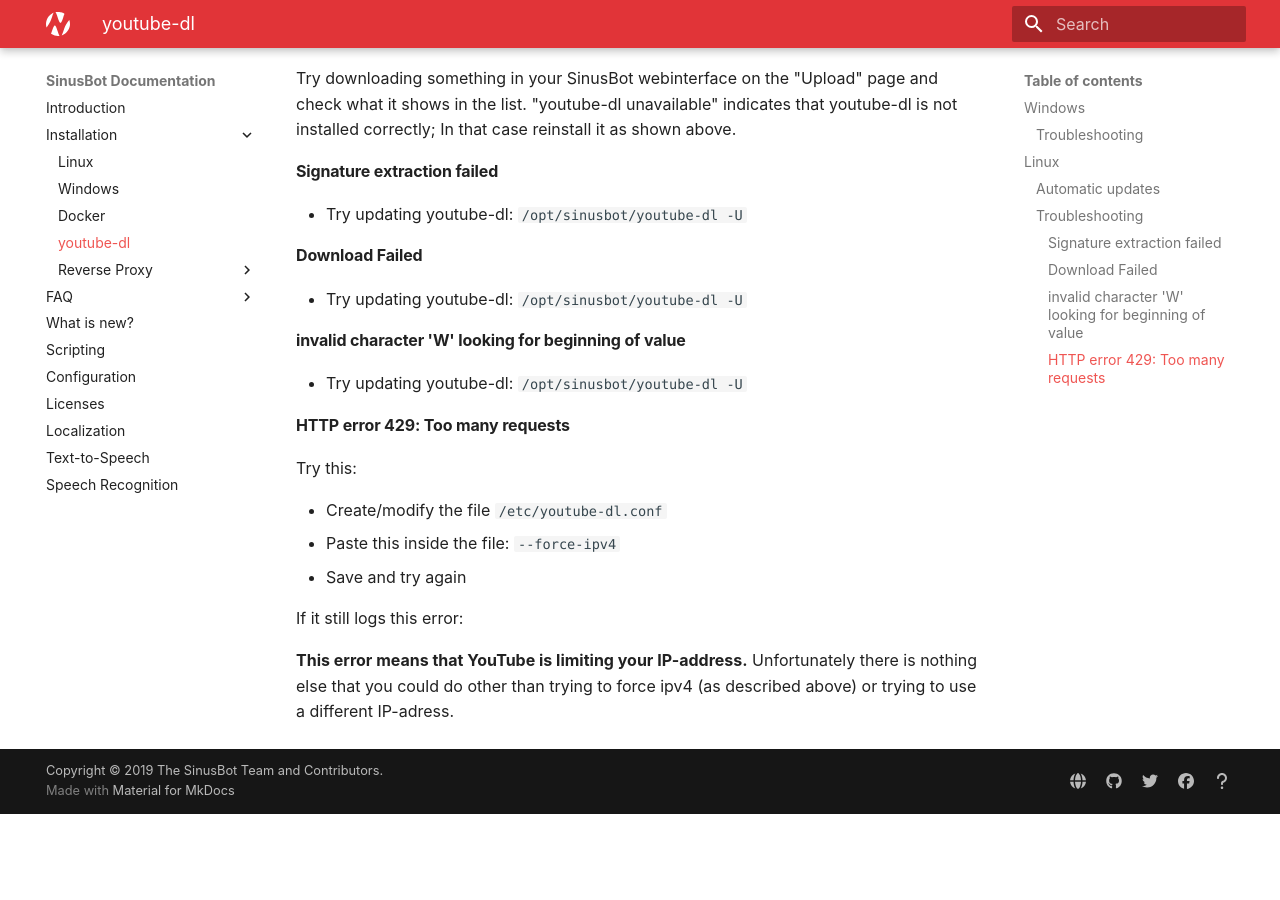
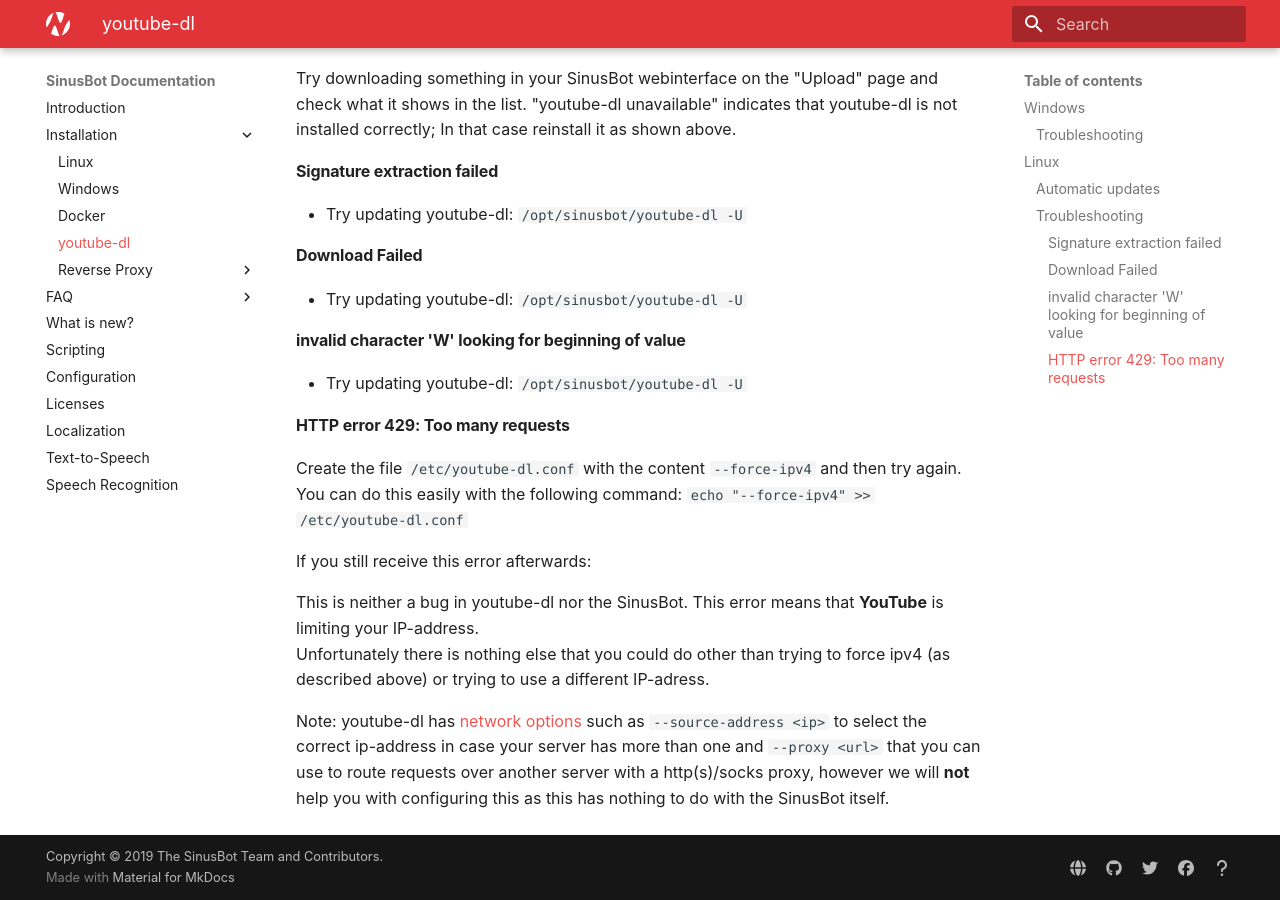
Before and after one commit to SinusBot/docs, an MkDocs documentation site: the page built from docs/youtube-dl.md, in a window 1280 px wide and 900 px high, scrolled down 1529 px. Built offline with MkDocs 1.6.1 and Material for MkDocs 9.7.7, drawn with Linux system fonts in a browser that asks for light colours; before the commit the page ends 2343 px from its top, so only the background shows below that; some of the changed text lies outside the part shown.

Commit message:
add more details to youtube-dl

```diff
--- a/docs/youtube-dl.md
+++ b/docs/youtube-dl.md
@@ -1,6 +1,6 @@
 # Installing youtube-dl
 
-The bot can use [youtube-dl](https://rg3.github.io/youtube-dl/) to download media files from several [supported websites](https://rg3.github.io/youtube-dl/supportedsites.html).
+The bot can use [youtube-dl](https://github.com/ytdl-org/youtube-dl/) to download media files from several [supported websites](https://rg3.github.io/youtube-dl/supportedsites.html).
 
 ## Windows
 
@@ -15,7 +15,7 @@
 
 If you face an issue, make sure you have the [Microsoft Visual C++ 2010 Redistributable Package (x86)](https://www.microsoft.com/en-US/download/details.aspx?id=5555) installed.
 
-You should also try updating youtube-dl by redownloading it as described above.
+You should also **try updating youtube-dl** by redownloading it as described above.
 
 ## Linux
 
@@ -63,13 +63,12 @@
 
 #### HTTP error 429: Too many requests
 
-Try this:
+Create the file `/etc/youtube-dl.conf` with the content `--force-ipv4` and then try again. </br>
+You can do this easily with the following command: `echo "--force-ipv4" >> /etc/youtube-dl.conf`
 
-- Create/modify the file `/etc/youtube-dl.conf`
-- Paste this inside the file: `--force-ipv4`
-- Save and try again
+If you still receive this error afterwards:
 
-If it still logs this error:
+This is neither a bug in youtube-dl nor the SinusBot. This error means that **YouTube** is limiting your IP-address. </br>
+Unfortunately there is nothing else that you could do other than trying to force ipv4 (as described above) or trying to use a different IP-adress.
 
-**This error means that YouTube is limiting your IP-address.**
-Unfortunately there is nothing else that you could do other than trying to force ipv4 (as described above) or trying to use a different IP-adress.
+Note: youtube-dl has [network options](https://github.com/ytdl-org/youtube-dl/blob/master/README.md#network-options) such as `--source-address <ip>` to select the correct ip-address in case your server has more than one and `--proxy <url>` that you can use to route requests over another server with a http(s)/socks proxy, however we will **not** help you with configuring this as this has nothing to do with the SinusBot itself.
```
